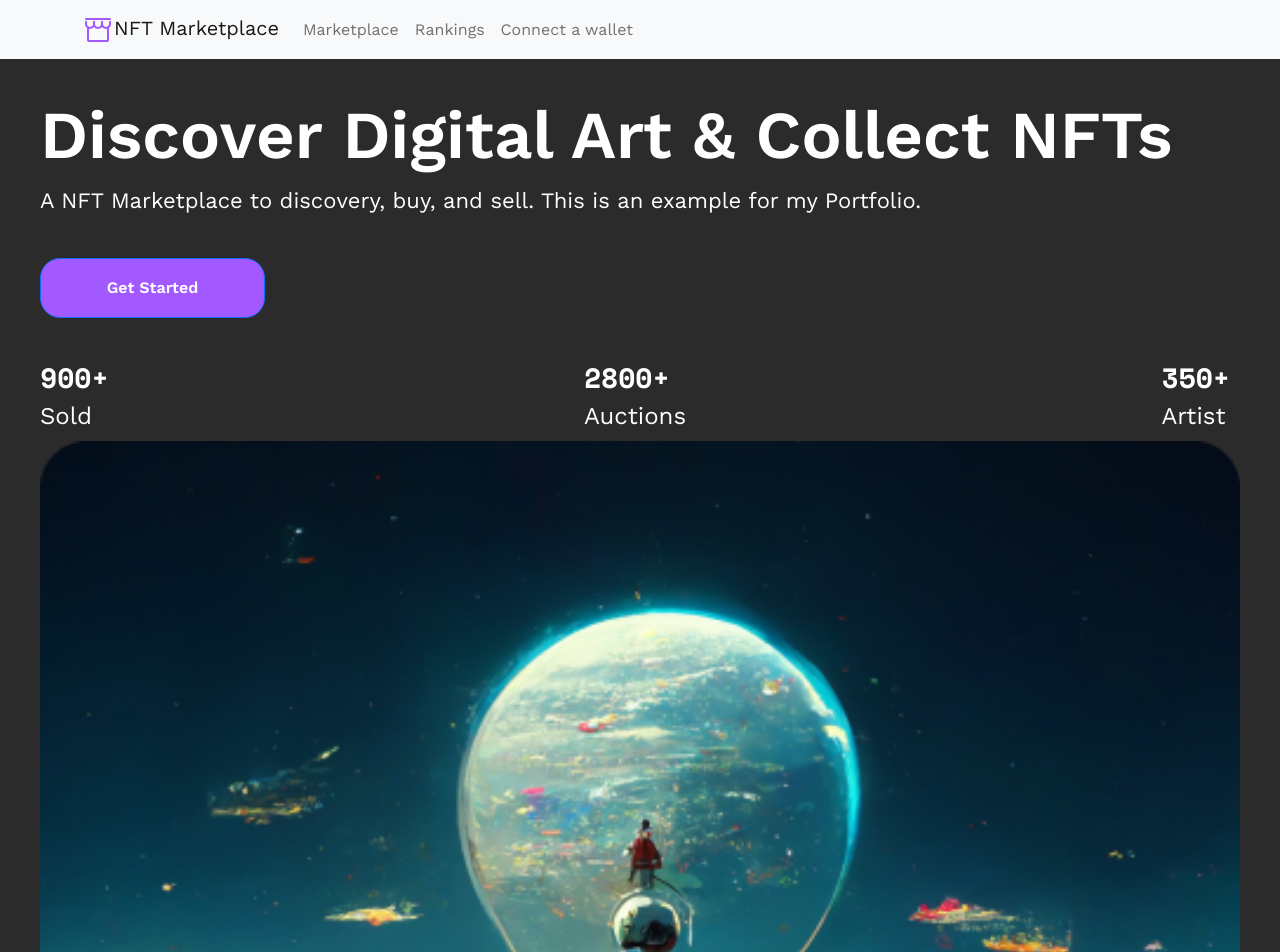
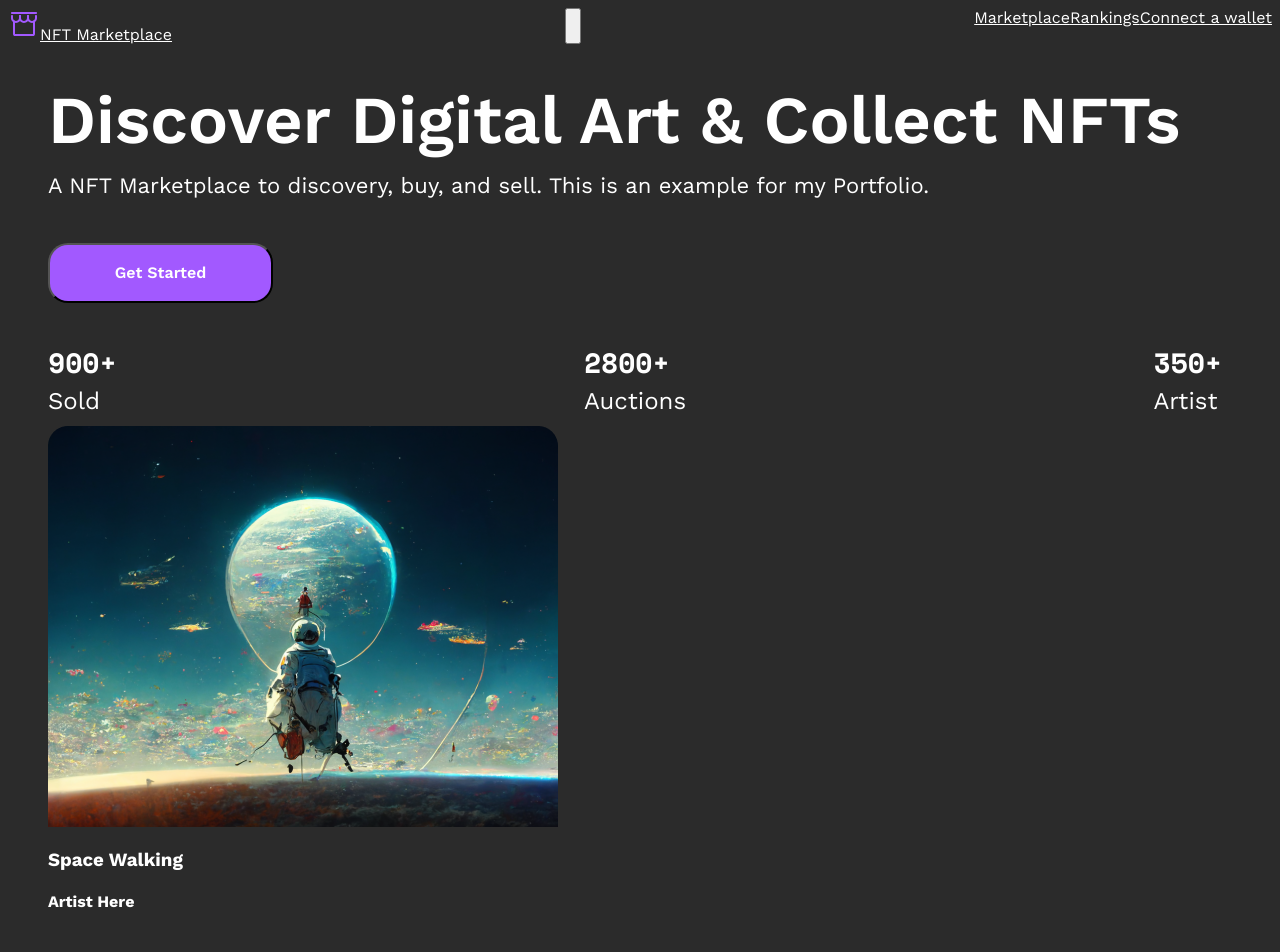
Before and after one commit to kingkwongsta/nft-marketplace, a Next.js app: page / in a window 1280 px wide. Shown: the top 952 px of the page. Built offline with nearby package versions, Linux system fonts and the light colour scheme.

Commit message:
removed bootstrap package

```diff
--- a/components/hero.jsx
+++ b/components/hero.jsx
@@ -39,7 +39,7 @@ export default function Hero() {
         <div className="hero-img">
           <Image
             src={heroImage}
-            style={{ position: "relative", width: "100%", height: "100%" }}
+            // style={{ position: "relative", width: "100%", height: "100%" }}
           />
           <div>
             <h3>Space Walking</h3>
--- a/package.json
+++ b/package.json
@@ -10,7 +10,6 @@
   },
   "dependencies": {
     "@next/font": "13.1.6",
-    "bootstrap": "^5.2.3",
     "eslint": "8.34.0",
     "eslint-config-next": "13.1.6",
     "next": "13.1.6",
--- a/pages/_app.js
+++ b/pages/_app.js
@@ -1,11 +1,6 @@
-import "bootstrap/dist/css/bootstrap.min.css";
 import "@/styles/globals.css";
 import { useEffect } from "react";
 
 export default function App({ Component, pageProps }) {
-  useEffect(() => {
-    require("bootstrap/dist/js/bootstrap.bundle.min.js");
-  }, []);
-
   return <Component {...pageProps} />;
 }
```
Also changed, not shown: 1 other file (tests, documents, lock files or other folders).
